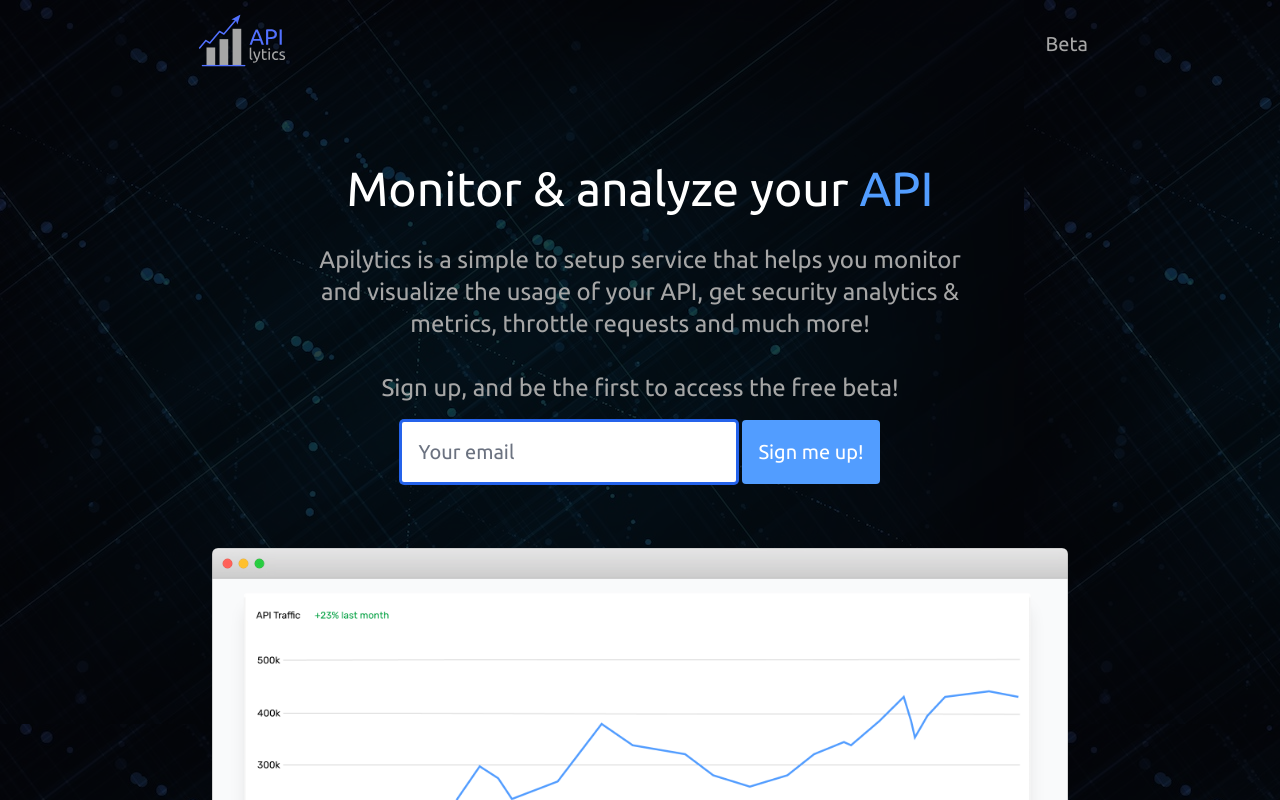
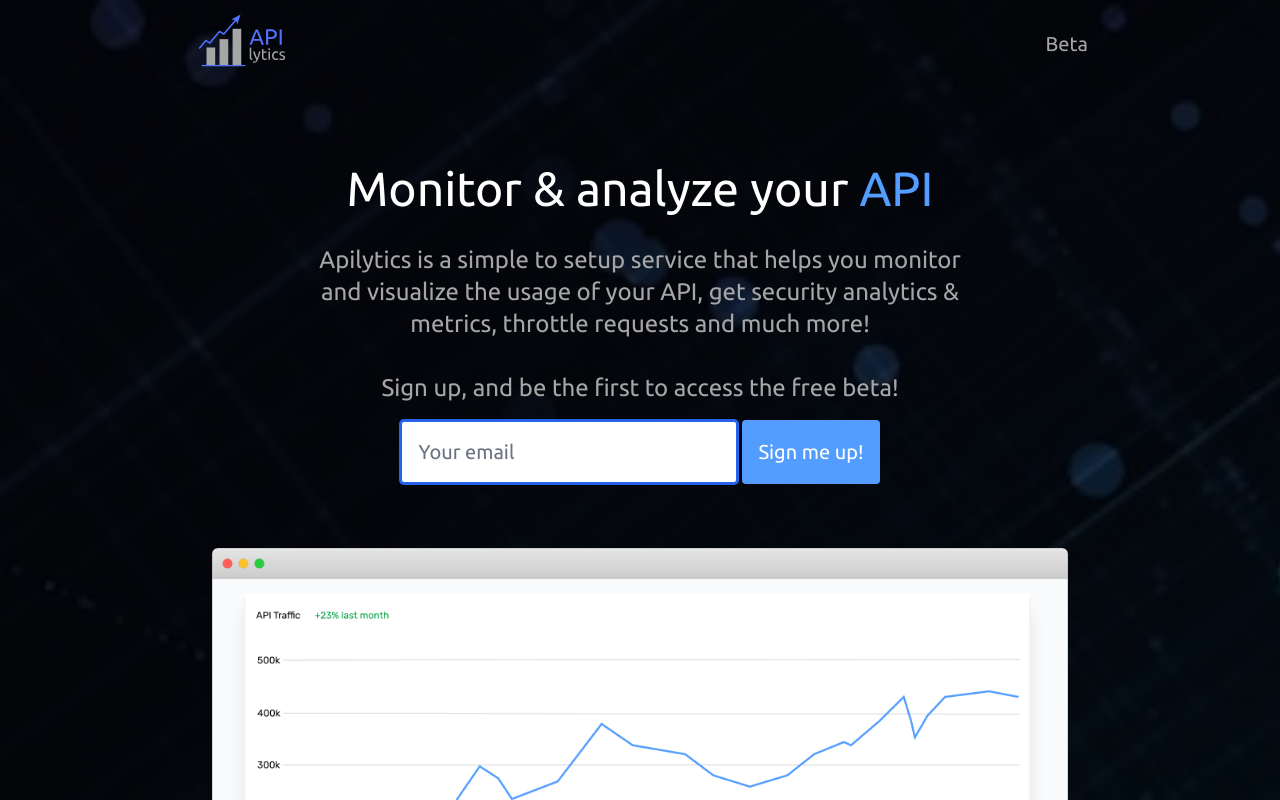
Before and after one commit to apilytics/apilytics, a Next.js app: page / in a window 1280 px wide. Shown: the top 800 px of the page. Built offline with nearby package versions, Linux system fonts and the light colour scheme.

Commit message:
Remove background repeat

```diff
--- a/src/components/Layout.tsx
+++ b/src/components/Layout.tsx
@@ -13,7 +13,7 @@ interface Props {
 }
 
 export const Layout: React.FC<Props> = ({ noIndex, children }) => (
-  <div className="min-h-screen flex flex-col bg-background">
+  <div className="min-h-screen flex flex-col bg-background bg-no-repeat bg-cover">
     <Head>
       <title>{TITLE}</title>
       <meta name="description" content={DESCRIPTION} />
```
